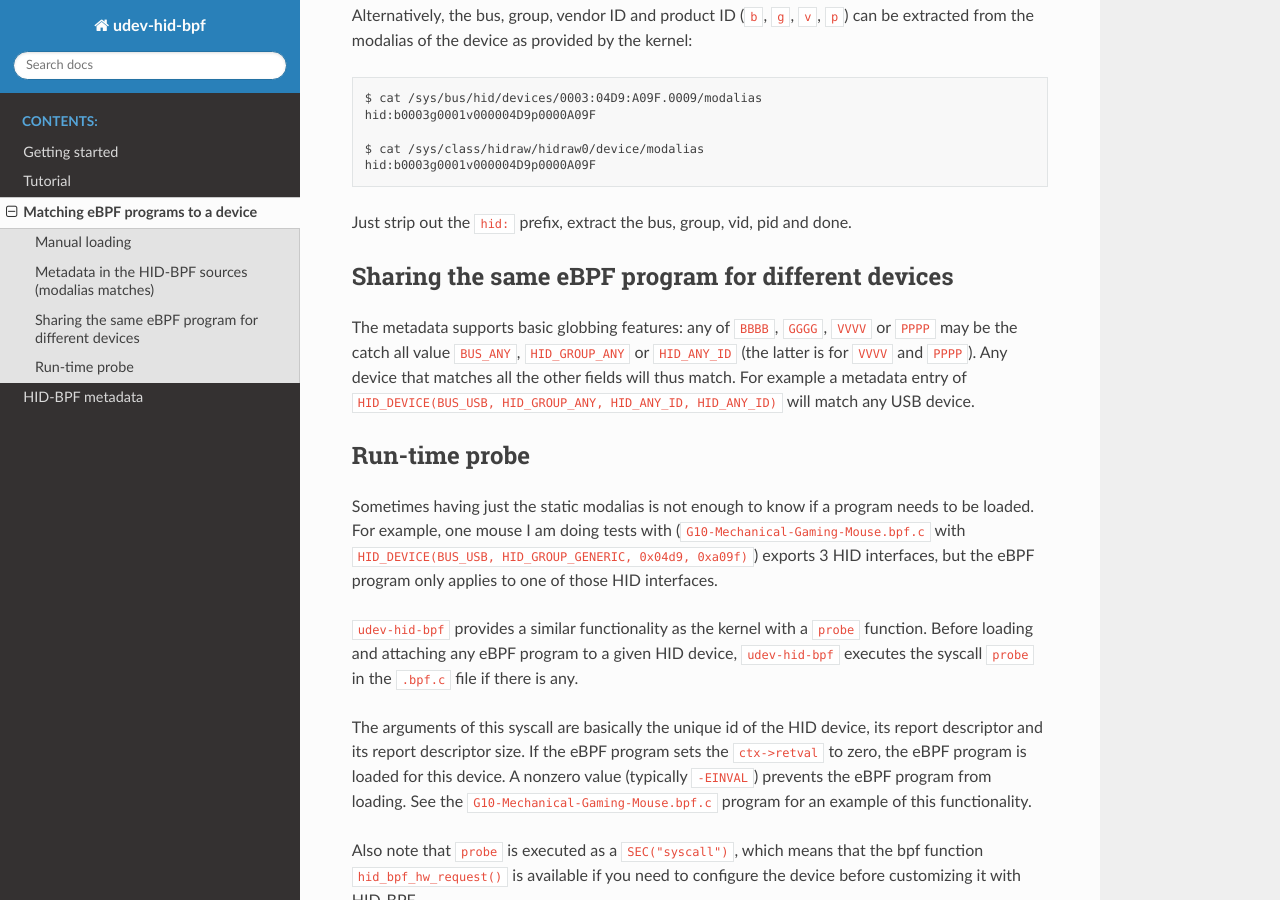
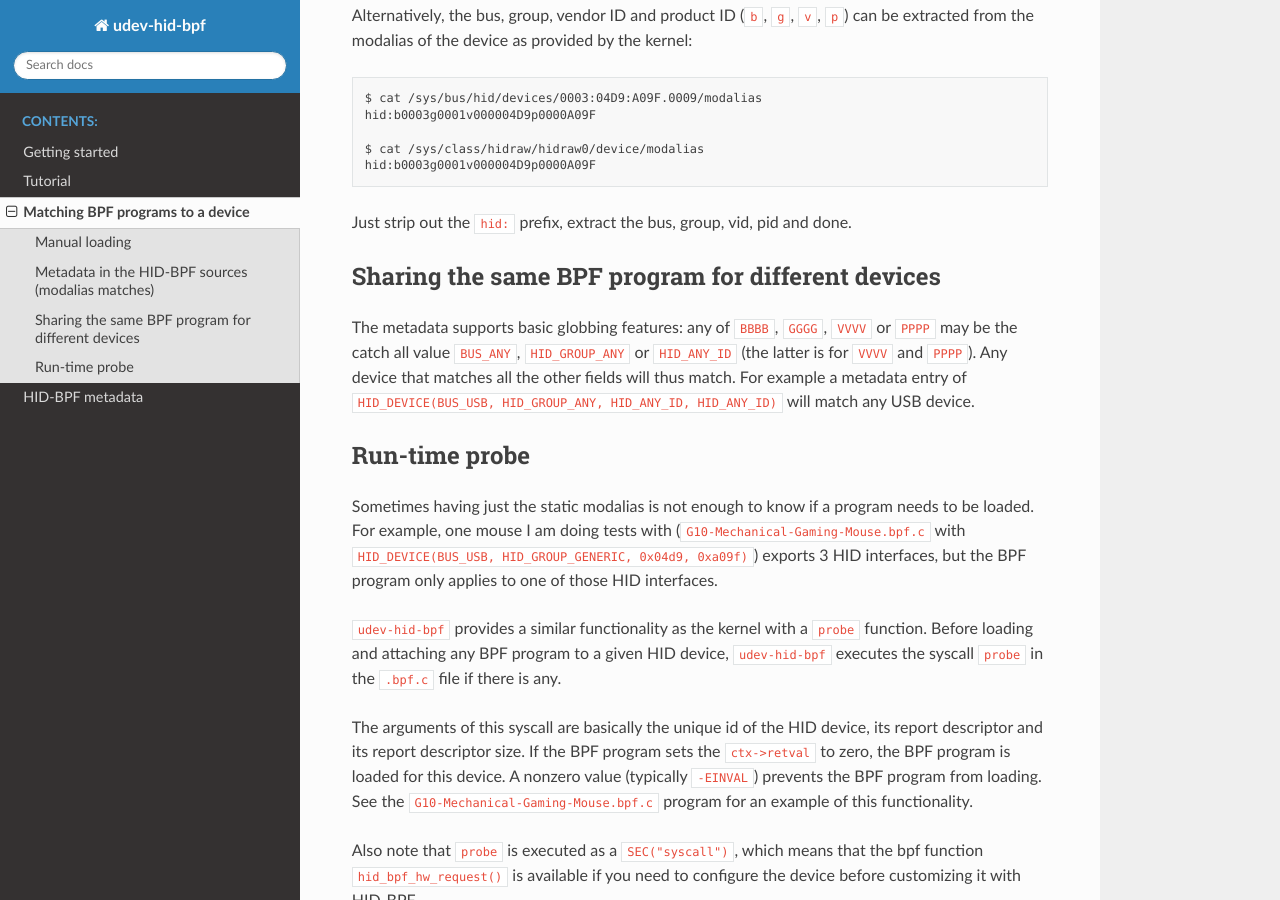
Before and after one commit to icecream95/udev-hid-bpf, a Sphinx documentation site: the page built from doc/device-matches.rst, in a window 1280 px wide and 900 px high, scrolled down 1874 px. Built offline with Sphinx 7.4.7 and the Read the Docs theme 2.0.0, drawn with Linux system fonts in a browser that asks for light colours; some of the changed text lies outside the part shown.

Commit message:
doc: rename eBPF to BPF
The former is more technically correct but realistically we'll forget
about it so let's just use BPF consistently.

Signed-off-by: Peter Hutterer <peter.hutterer@who-t.net>

```diff
--- a/doc/device-matches.rst
+++ b/doc/device-matches.rst
@@ -1,9 +1,9 @@
 .. _matching_programs:
 
-Matching eBPF programs to a device
+Matching BPF programs to a device
 ==================================
 
-This tool supports multiple ways of matching a eBPF program to a HID device:
+This tool supports multiple ways of matching a BPF program to a HID device:
 
 Manual loading
 --------------
@@ -92,7 +92,7 @@ can be extracted from the modalias of the device as provided by the kernel::
 
 Just strip out the ``hid:`` prefix, extract the bus, group, vid, pid and done.
 
-Sharing the same eBPF program for different devices
+Sharing the same BPF program for different devices
 ---------------------------------------------------
 
 The metadata supports basic globbing features: any of
@@ -110,14 +110,14 @@ Run-time probe
 Sometimes having just the static modalias is not enough to know if a program needs to be loaded.
 For example, one mouse I am doing tests with (``G10-Mechanical-Gaming-Mouse.bpf.c`` with
 ``HID_DEVICE(BUS_USB, HID_GROUP_GENERIC, 0x04d9, 0xa09f)``) exports 3 HID interfaces,
-but the eBPF program only applies to one of those HID interfaces.
+but the BPF program only applies to one of those HID interfaces.
 
 ``udev-hid-bpf`` provides a similar functionality as the kernel with a ``probe`` function.
-Before loading and attaching any eBPF program to a given HID device, ``udev-hid-bpf`` executes the syscall ``probe`` in the ``.bpf.c`` file if there is any.
+Before loading and attaching any BPF program to a given HID device, ``udev-hid-bpf`` executes the syscall ``probe`` in the ``.bpf.c`` file if there is any.
 
 The arguments of this syscall are basically the unique id of the HID device, its report descriptor and its report descriptor size.
-If the eBPF program sets the ``ctx->retval`` to zero, the  eBPF program is loaded for this device. A nonzero value (typically ``-EINVAL``)
-prevents the eBPF program from loading. See the ``G10-Mechanical-Gaming-Mouse.bpf.c`` program for an example of this functionality.
+If the BPF program sets the ``ctx->retval`` to zero, the  BPF program is loaded for this device. A nonzero value (typically ``-EINVAL``)
+prevents the BPF program from loading. See the ``G10-Mechanical-Gaming-Mouse.bpf.c`` program for an example of this functionality.
 
 Also note that ``probe`` is executed as a ``SEC("syscall")``, which means that the bpf function
 ``hid_bpf_hw_request()`` is available if you need to configure the device before customizing
--- a/doc/getting-started.rst
+++ b/doc/getting-started.rst
@@ -27,18 +27,18 @@ using the standard Rust build process::
    $ cd udev-hid-bpf/
    $ cargo build
 
-The above ``cargo`` command will build the tool and any eBPF programs it finds in ``src/bpf/*.bpf.c``.
+The above ``cargo`` command will build the tool and any BPF programs it finds in ``src/bpf/*.bpf.c``.
 Please see the `cargo documentation <https://doc.rust-lang.org/cargo/>`_ for more details on invoking ``cargo``.
 
 Then, we can install the binary with the following command::
 
    $ sudo ./install.sh
 
-The above command will (re)build the tool and any eBPF programs it finds in ``src/bpf/*.bpf.c``.
+The above command will (re)build the tool and any BPF programs it finds in ``src/bpf/*.bpf.c``.
 It will then install
 
 - the tool itself into in ``/usr/local/bin``
-- the compiled eBPF objects in ``/lib/firmware/hid/bpf``.
+- the compiled BPF objects in ``/lib/firmware/hid/bpf``.
 - a hwdb entry to tag matching devices in ``/etc/udev/hwdb.d/99-hid-bpf.hwdb``
 - a udev rule to trigger the tool in ``/etc/udev/rules.d/99-hid-bpf.rules``
 
```
